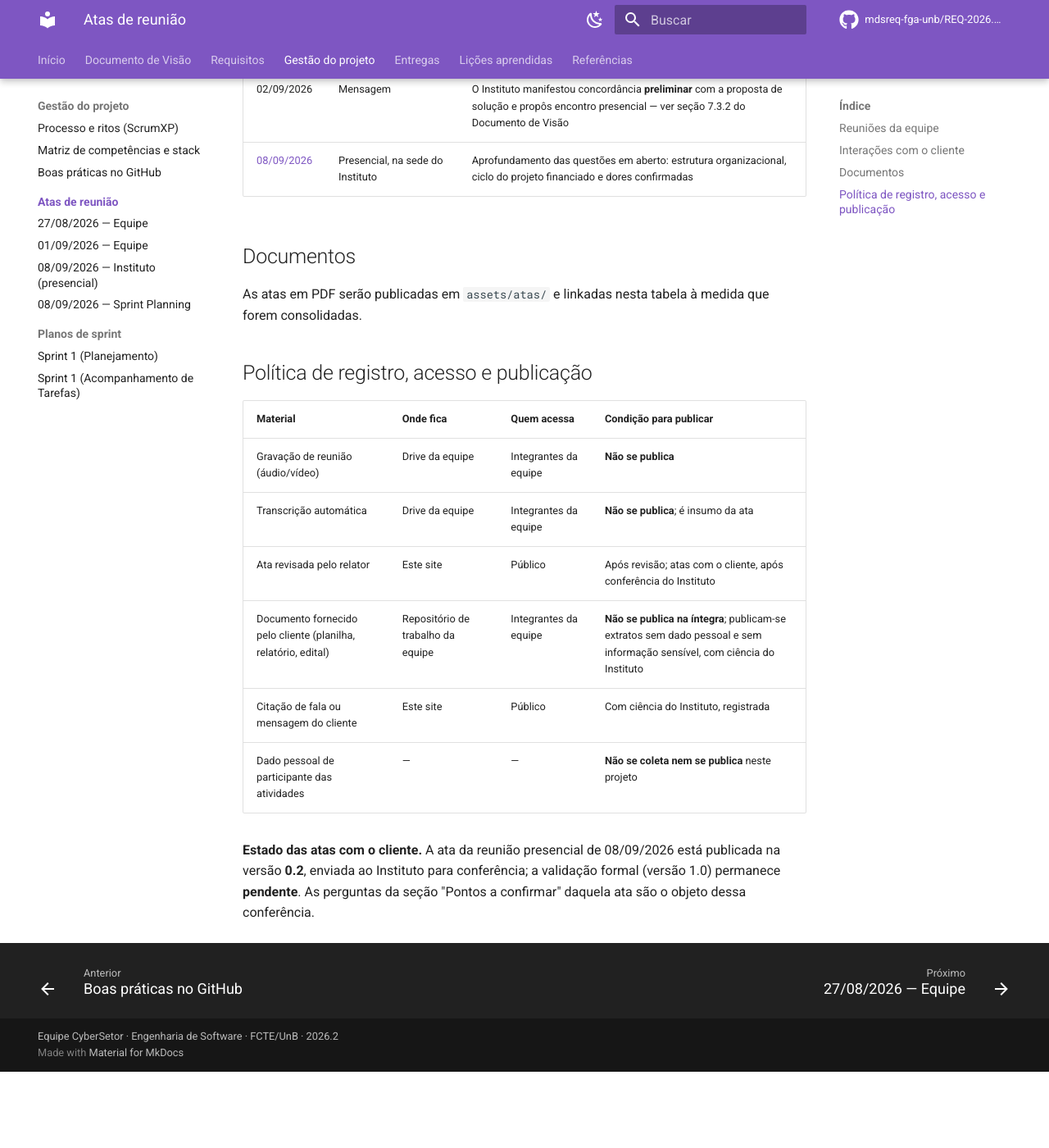
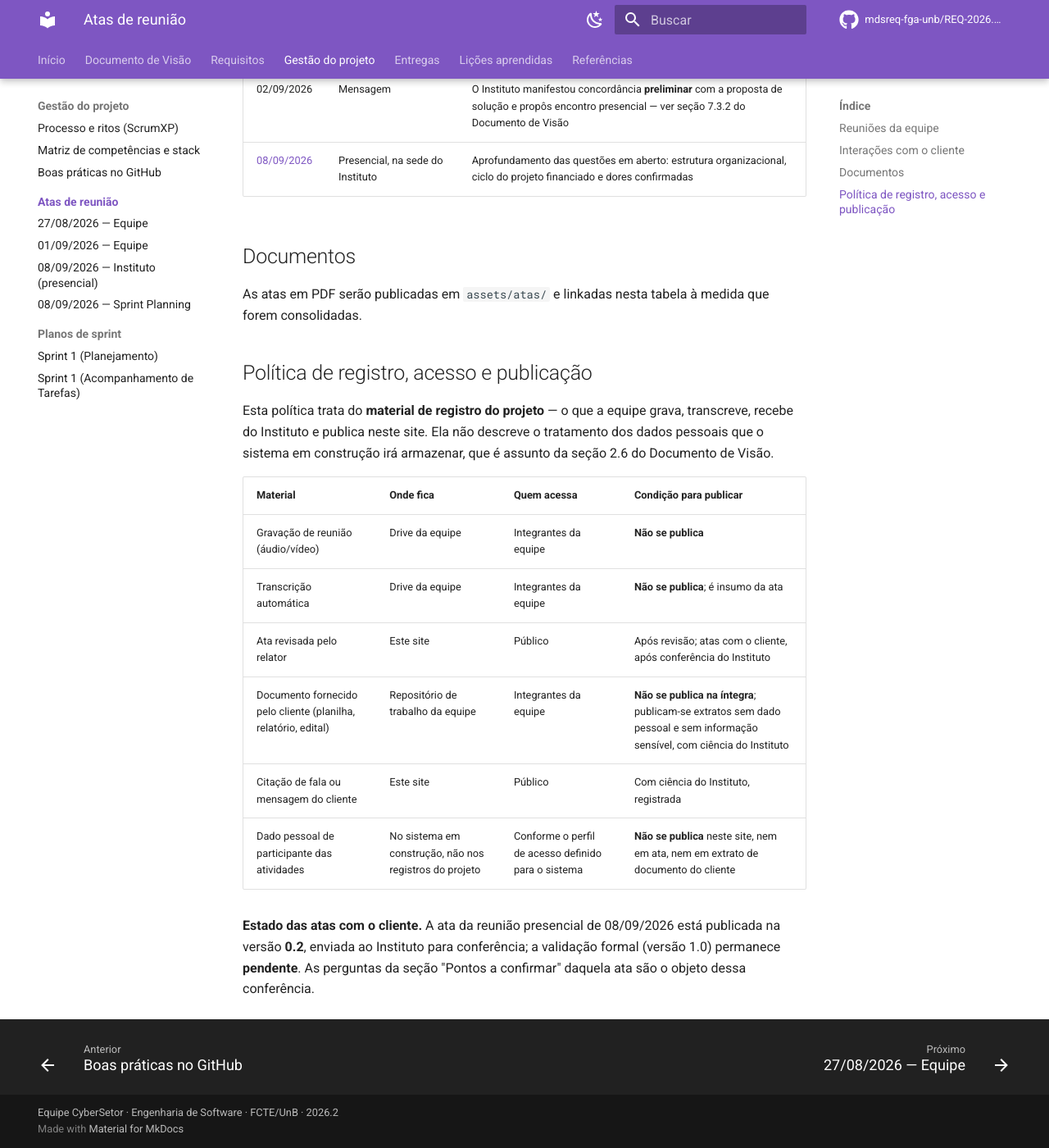
Before and after one commit to mdsreq-fga-unb/REQ-2026.2-T02-CyberSetor, an MkDocs documentation site: the page built from docs/gestao/atas/index.md, in a window 1280 px wide and 1400 px high, scrolled down 1140 px. Shown: the whole window at 82% size. Built offline with MkDocs 1.6.1 and Material for MkDocs 9.7.7, drawn with Linux system fonts in a browser that asks for light colours; comment, search, counter and statistics services are not loaded; before the commit the page ends 2447 px from its top, so only the background shows below that.

Commit message:
docs(gestao): delimita o alcance da politica de registro e corrige a linha de dado pessoal

```diff
--- a/docs/gestao/atas/index.md
+++ b/docs/gestao/atas/index.md
@@ -29,6 +29,8 @@ As atas em PDF serão publicadas em `assets/atas/` e linkadas nesta tabela à me
 
 ## Política de registro, acesso e publicação
 
+Esta política trata do **material de registro do projeto** — o que a equipe grava, transcreve, recebe do Instituto e publica neste site. Ela não descreve o tratamento dos dados pessoais que o sistema em construção irá armazenar, que é assunto da seção 2.6 do Documento de Visão.
+
 | Material | Onde fica | Quem acessa | Condição para publicar |
 |---|---|---|---|
 | Gravação de reunião (áudio/vídeo) | Drive da equipe | Integrantes da equipe | **Não se publica** |
@@ -36,6 +38,6 @@ As atas em PDF serão publicadas em `assets/atas/` e linkadas nesta tabela à me
 | Ata revisada pelo relator | Este site | Público | Após revisão; atas com o cliente, após conferência do Instituto |
 | Documento fornecido pelo cliente (planilha, relatório, edital) | Repositório de trabalho da equipe | Integrantes da equipe | **Não se publica na íntegra**; publicam-se extratos sem dado pessoal e sem informação sensível, com ciência do Instituto |
 | Citação de fala ou mensagem do cliente | Este site | Público | Com ciência do Instituto, registrada |
-| Dado pessoal de participante das atividades | — | — | **Não se coleta nem se publica** neste projeto |
+| Dado pessoal de participante das atividades | No sistema em construção, não nos registros do projeto | Conforme o perfil de acesso definido para o sistema | **Não se publica** neste site, nem em ata, nem em extrato de documento do cliente |
 
 **Estado das atas com o cliente.** A ata da reunião presencial de 08/09/2026 está publicada na versão **0.2**, enviada ao Instituto para conferência; a validação formal (versão 1.0) permanece **pendente**. As perguntas da seção "Pontos a confirmar" daquela ata são o objeto dessa conferência.
```
